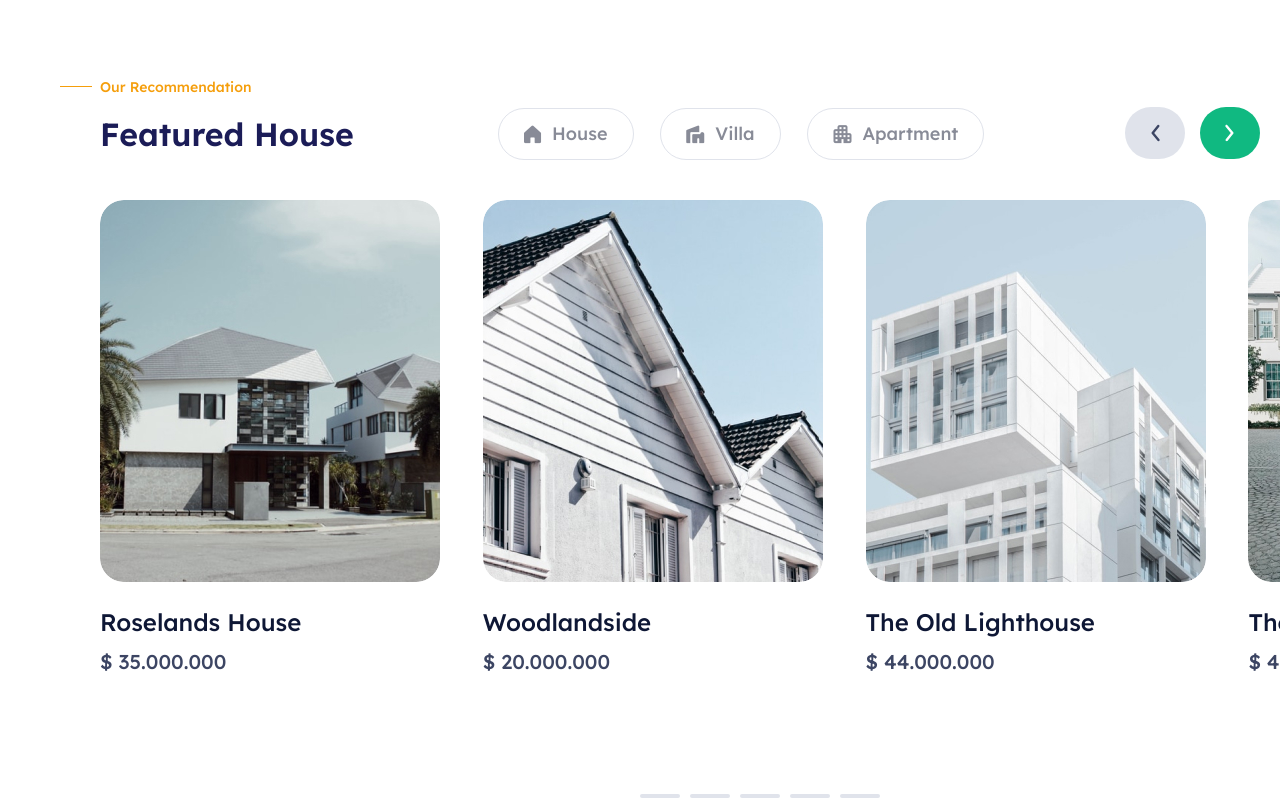
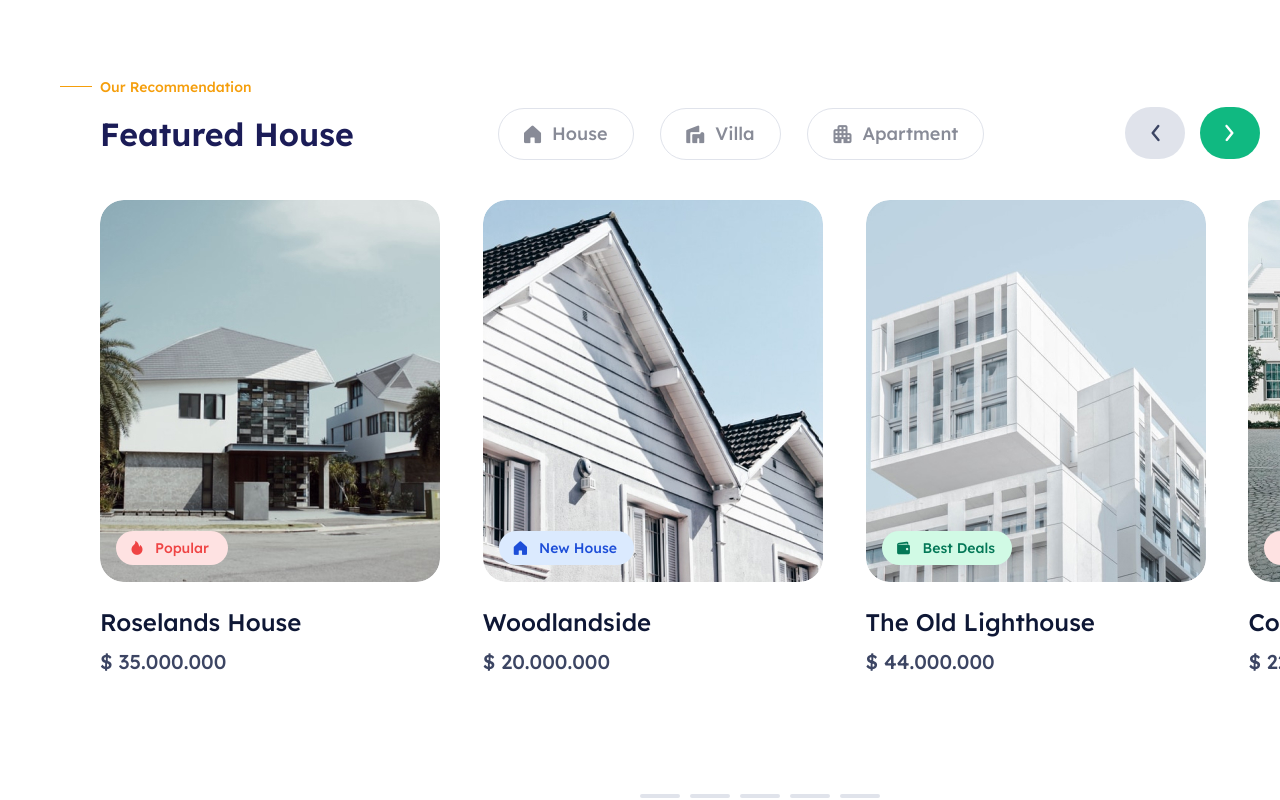
Before and after one commit to YaroslavaSabitova/Hounter---dream-houses, a plain HTML site: page index.html in a window 1280 px wide. Shown: the part 761-1561 px from the top of the page. Drawn offline with Linux system fonts and the light colour scheme.

Commit message:
img button

```diff
--- a/css/icon-font.css
+++ b/css/icon-font.css
@@ -1,10 +1,10 @@
 @font-face {
   font-family: 'icomoon';
-  src:  url('fonts/icomoon.eot?ql4f16');
-  src:  url('fonts/icomoon.eot?ql4f16#iefix') format('embedded-opentype'),
-    url('fonts/icomoon.ttf?ql4f16') format('truetype'),
-    url('fonts/icomoon.woff?ql4f16') format('woff'),
-    url('fonts/icomoon.svg?ql4f16#icomoon') format('svg');
+  src:  url('fonts/icomoon.eot?nuit7b');
+  src:  url('fonts/icomoon.eot?nuit7b#iefix') format('embedded-opentype'),
+    url('fonts/icomoon.ttf?nuit7b') format('truetype'),
+    url('fonts/icomoon.woff?nuit7b') format('woff'),
+    url('fonts/icomoon.svg?nuit7b#icomoon') format('svg');
   font-weight: normal;
   font-style: normal;
   font-display: block;
@@ -25,6 +25,12 @@
   -moz-osx-font-smoothing: grayscale;
 }
 
+.icon-icon-wallet:before {
+  content: "\e903";
+}
+.icon-icon-fire:before {
+  content: "\e904";
+}
 .icon-apartment-icon:before {
   content: "\e900";
 }
--- a/index.html
+++ b/index.html
@@ -189,6 +189,11 @@
                                 <ul class="slides">
                                     <li class="slide" id="slide-1">
                                         <img src="img/featured-1.jpg" width="340" height="382" alt="house photo">
+                                        <a href="#!" class="img__button img__button_popular radius">
+                                            <i class="icon-icon-fire"></i>
+                                            Popular
+                                        </a>
+
                                         <div class="slide__info">
                                             <h3 class="features__subtitle">
                                                 Roselands house
@@ -201,6 +206,11 @@
                                     </li>
                                     <li class="slide" id="slide-2">
                                         <img src="img/featured-2.jpg" width="340" height="382" alt="house photo">
+                                        <a href="#!" class="img__button img__button_new radius">
+                                            <i class="icon-house-icon"></i>
+                                            New house
+                                        </a>
+
                                         <div class="slide__info">
                                             <h3 class="features__subtitle">
                                                 Woodlandside
@@ -212,6 +222,11 @@
                                     </li>
                                     <li class="slide" id="slide-3">
                                         <img src="img/featured-3.jpg" width="340" height="382" alt="house photo">
+                                        <a href="#!" class="img__button img__button_best radius">
+                                            <i class="icon-icon-wallet"></i>
+                                            Best deals
+                                        </a>
+
                                         <div class="slide__info">
                                             <h3 class="features__subtitle">
                                                 The old lighthouse
@@ -223,35 +238,50 @@
                                     </li>
                                     <li class="slide" id="slide-4">
                                         <img src="img/featured-4.jpg" width="340" height="382" alt="house photo">
+                                        <a href="#!" class="img__button img__button_popular radius">
+                                            <i class="icon-icon-fire"></i>
+                                            Popular
+                                        </a>
+
+                                        <div class="slide__info">
+                                            <h3 class="features__subtitle">
+                                                Cosmo's house
+                                            </h3>
+                                            <p class="features__info">
+                                                $ 22.000.000
+                                            </p>
+                                        </div>
+                                    </li>
+                                    <li class="slide" id="slide-5">
+                                        <img src="img/featured-2.jpg" width="340" height="382" alt="house photo">
+                                        <a href="#!" class="img__button img__button_new radius">
+                                            <i class="icon-house-icon"></i>
+                                            New house
+                                        </a>
+
+                                        <div class="slide__info">
+                                            <h3 class="features__subtitle">
+                                                Woodlandside
+                                            </h3>
+                                            <p class="features__info">
+                                                $ 20.000.000
+                                            </p>
+                                            <div></div>
+                                        </div>
+                                    </li>
+                                    <li class="slide" id="slide-6">
+                                        <img src="img/featured-3.jpg" width="340" height="382" alt="house photo">
+                                        <a href="#!" class="img__button img__button_best radius">
+                                            <i class="icon-icon-wallet"></i>
+                                            Best deals
+                                        </a>
+
                                         <div class="slide__info">
                                             <h3 class="features__subtitle">
                                                 The old lighthouse
                                             </h3>
                                             <p class="features__info">
                                                 $ 44.000.000
-                                            </p>
-                                        </div>
-                                    </li>
-                                    <li class="slide" id="slide-5">
-                                        <img src="img/featured-1.jpg" width="340" height="382" alt="house photo">
-                                        <div class="slide__info">
-                                            <h3 class="features__subtitle">
-                                                Roselands house
-                                            </h3>
-                                            <p class="features__info">
-                                                $ 35.000.000
-                                            </p>
-                                            <div></div>
-                                        </div>
-                                    </li>
-                                    <li class="slide" id="slide-6">
-                                        <img src="img/featured-2.jpg" width="340" height="382" alt="house photo">
-                                        <div class="slide__info">
-                                            <h3 class="features__subtitle">
-                                                Woodlandside
-                                            </h3>
-                                            <p class="features__info">
-                                                $ 20.000.000
                                             </p>
                                         </div>
                                     </li>
--- a/sass/style.sass
+++ b/sass/style.sass
@@ -15,6 +15,12 @@ $pretitle-color: #F59E0B
 $btn-color-light: #D1FAE5
 $btn-color-dark: #10B981
 $btn-font-green: #047857
+
+$btn-popular-font: #EF4444
+$btn-popular-color: #FEE2E2
+
+$btn-new-font: #1D4ED8
+$btn-new-color: #DBEAFE
 
 $text-shadow: -1px 0 $main-color, 0 1px $main-color, 1px 0 $main-color, 0 -1px $main-color
 
@@ -380,6 +386,36 @@ ul, ol
     &:hover i
         color: $btn-color-dark
 
+.img__button
+    display: flex
+    align-items: center
+    position: absolute
+    top: 331px
+    margin-left: 16px
+    padding: 8px 15px
+    font-weight: 500
+    font-size: 14px
+    line-height: 18px
+    text-transform: capitalize
+
+    i
+        margin-right: 12px
+
+    &_popular
+        width: 112px
+        color: $btn-popular-font
+        background-color: $btn-popular-color
+
+    &_new
+        width: 135px
+        color: $btn-new-font
+        background-color: $btn-new-color
+
+    &_best
+        width: 130px
+        color: $btn-font-green
+        background-color: $btn-color-light
+
 .slider
     position: relative
     width: 100%
@@ -438,6 +474,7 @@ ul, ol
     flex: none
     display: flex
     flex-direction: column
+    align-items: flex-start
 
     img
         border-radius: 24px
```
Also changed, not shown: css/fonts/icomoon.ttf, css/fonts/icomoon.woff, css/style.css, 3 other files.
